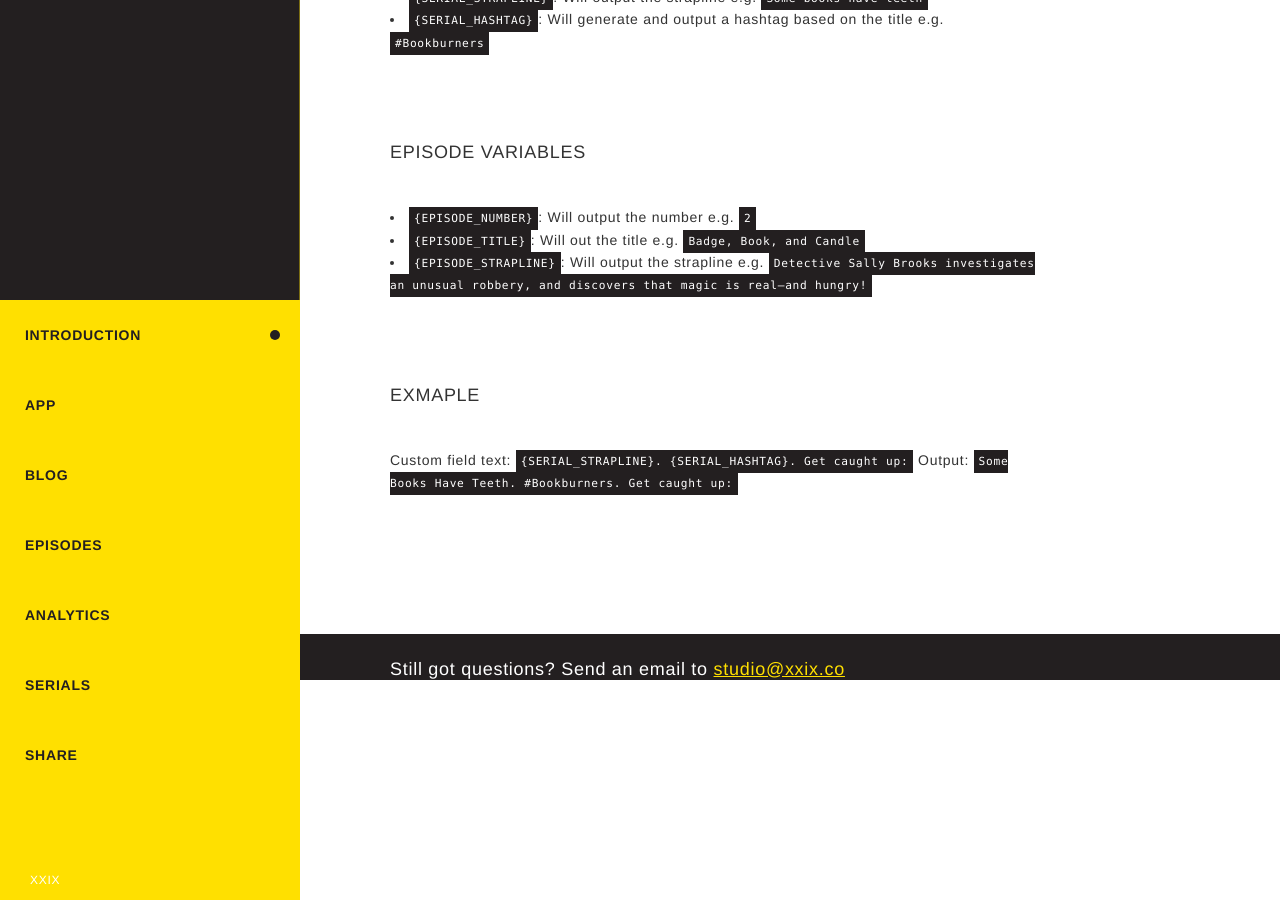
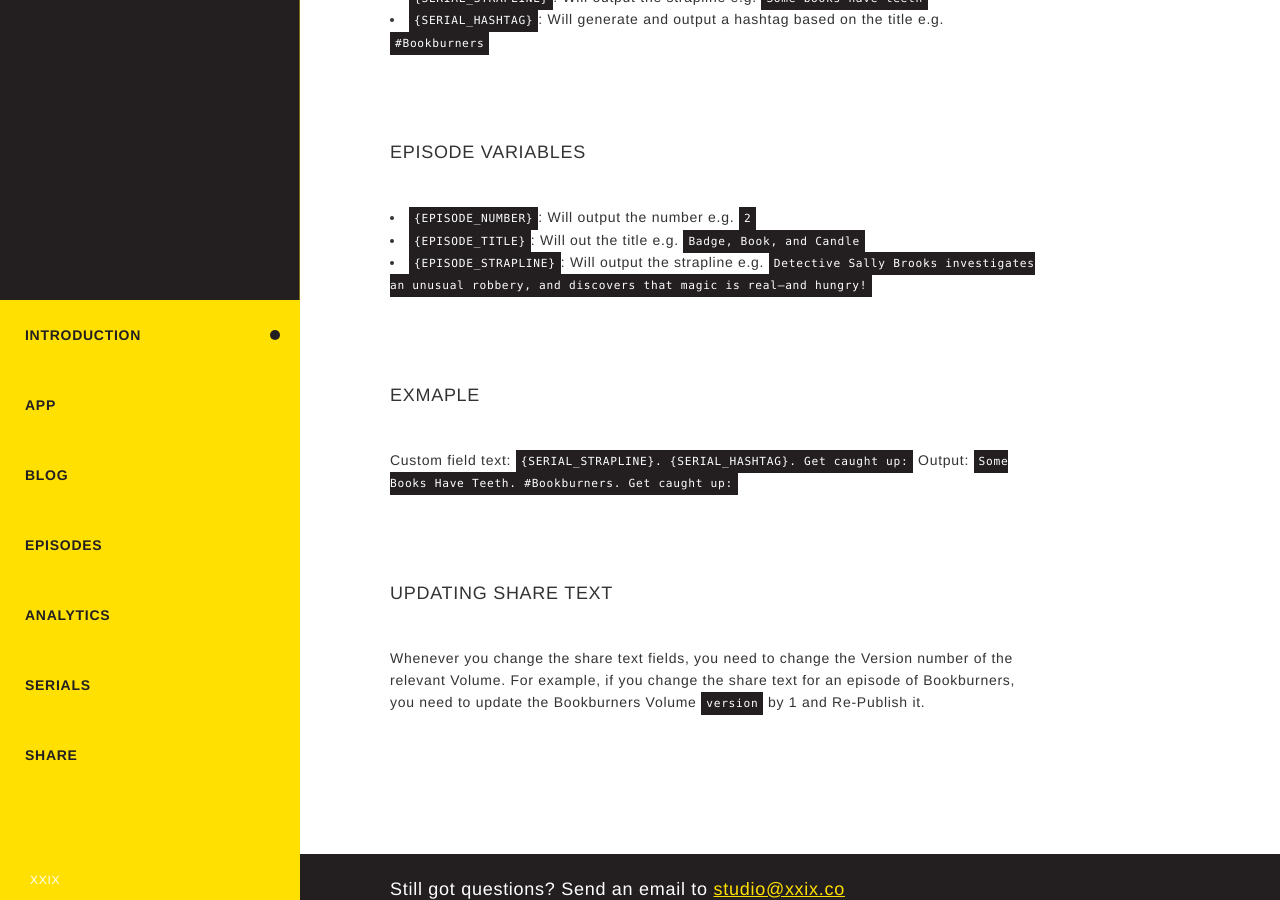
Before and after one commit to serialboxpub/serialbox-docs, a Jekyll site: the page built from index.html, in a window 1280 px wide and 900 px high, scrolled down 10131 px. Built offline with Jekyll 4.4.1, drawn with Linux system fonts in a browser that asks for light colours.

Commit message:
Updating Share Text

```diff
--- a/_posts/2015-08-06-share.markdown
+++ b/_posts/2015-08-06-share.markdown
@@ -25,3 +25,7 @@ The following Share URLs are used:
 ### Exmaple
 Custom field text: `{SERIAL_STRAPLINE}. {SERIAL_HASHTAG}. Get caught up:`
 Output: `Some Books Have Teeth. #Bookburners. Get caught up:`
+
+### Updating Share Text
+
+Whenever you change the share text fields, you need to change the Version number of the relevant Volume. For example, if you change the share text for an episode of Bookburners, you need to update the Bookburners Volume `version` by 1 and Re-Publish it.
```
